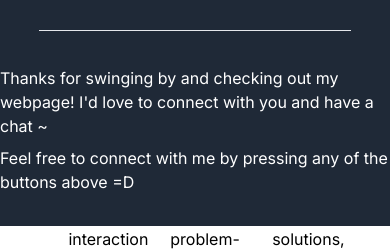
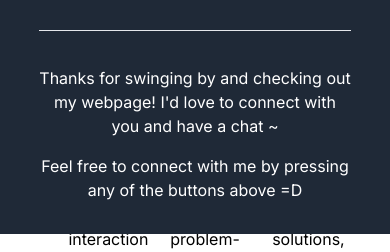
Before and after one commit to chene40/personal-website, a Next.js app: page / in a window 390 px wide. Shown: the part 4114-4366 px from the top of the page. Built offline with nearby package versions, Linux system fonts and the light colour scheme.

Commit message:
feat: modified responsivessness on footer

```diff
--- a/components/footer.tsx
+++ b/components/footer.tsx
@@ -42,7 +42,7 @@ export default function Footer() {
           })}
         </ul>
         <hr className="h-1 w-4/5" />
-        <div className="flex flex-col gap-y-2 justify-center items-center my-8">
+        <div className="flex flex-col gap-y-2 justify-center items-center my-8 w-4/5 text-center gap-y-4">
           <p>
             {`Thanks for swinging by and checking out my webpage! I'd love to connect with you and have a chat ~`}
           </p>
```
